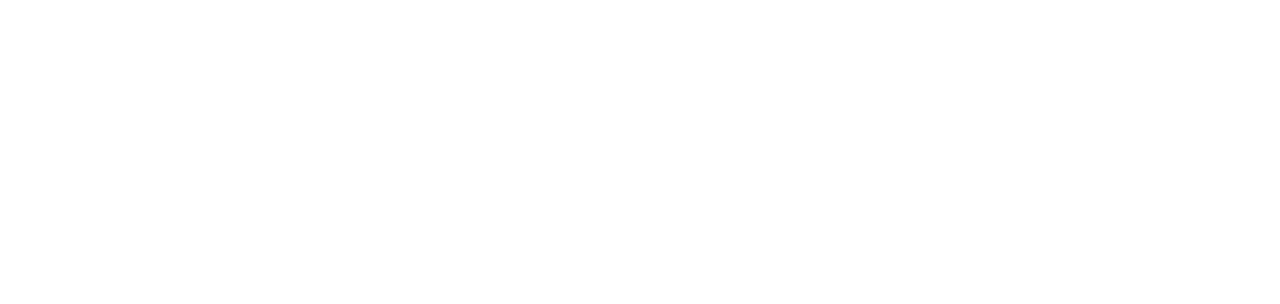
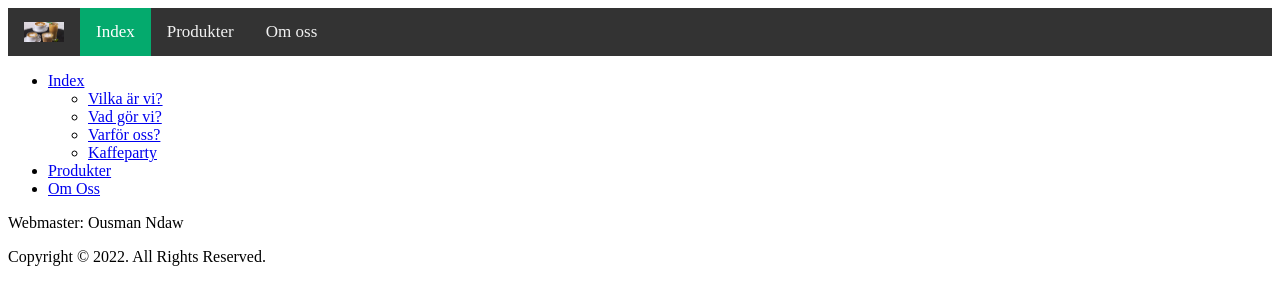
Before and after one commit to OusmanNdaw/Ovn8, a plain HTML site: page produkter.html in a window 1280 px wide. Drawn offline with Linux system fonts and the light colour scheme.

Commit message:
Add files via upload

```diff
--- a/produkter.html
+++ b/produkter.html
@@ -0,0 +1,39 @@
+<html>
+    <head>
+        <link rel="stylesheet" href="ovn8.css">
+    </head>
+
+    <body>
+
+        <div class="topnav">
+            <a class="navbar-brand" href="#">
+                <img src="iskaffe_caffelatte_cappuccino_chailatte.jpg" alt="Logo" style="width:40px;">
+            </a>
+            <a class="active" href="#index">Index</a>
+            <a href="#produkter">Produkter</a>
+            <a href="#om-oss">Om oss</a>
+        </div>
+
+        <header>
+            <nav class="art-nav">
+                <ul class="art-hmenu">
+                    <li><a href="new-page.html" class="active">Index</a>
+                        <ul class="active"><li><a href="new-page/vilka-ar-vi.html">Vilka är vi?</a></li>
+                            <li><a href="C:/LexiconAB_2022_dev_ON/ovn8/vad_gor_vi.html">Vad gör vi?</a></li>
+                            <li><a href="new-page/varfor-oss.html">Varför oss?</a></li>
+                            <li><a href="new-page/kaffeparty.html">Kaffeparty</a></li>
+                        </ul>
+                    </li>
+                    <li><a href="new-page-2.html">Produkter</a></li>
+                    <li><a href="new-page-3.html">Om Oss</a></li>
+                </ul>
+            </nav>
+        </header>
+
+    </body>
+
+    <footer>
+        <p>Webmaster: Ousman Ndaw</p>
+        <p>Copyright © 2022. All Rights Reserved.</p>
+    </footer>
+</html>
```
Also changed, not shown: vad_gör_vi.html (+16 -10 lines), varför_oss.html (+16 -10 lines), vilka_är_vi.html (+16 -10 lines), kaffeparty.html (renamed from index.html).
